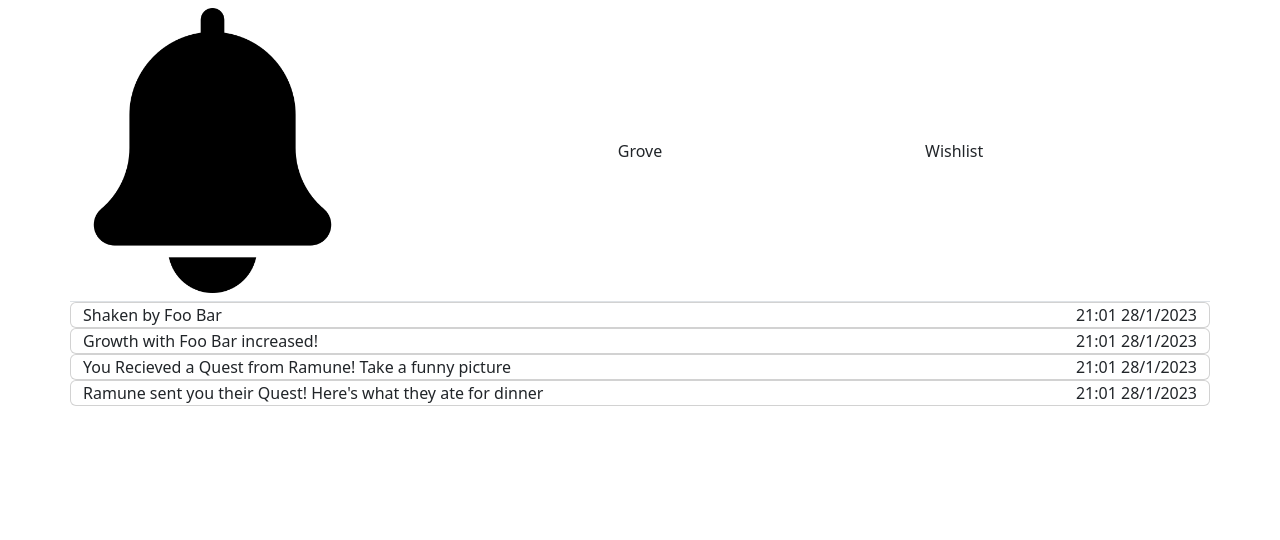
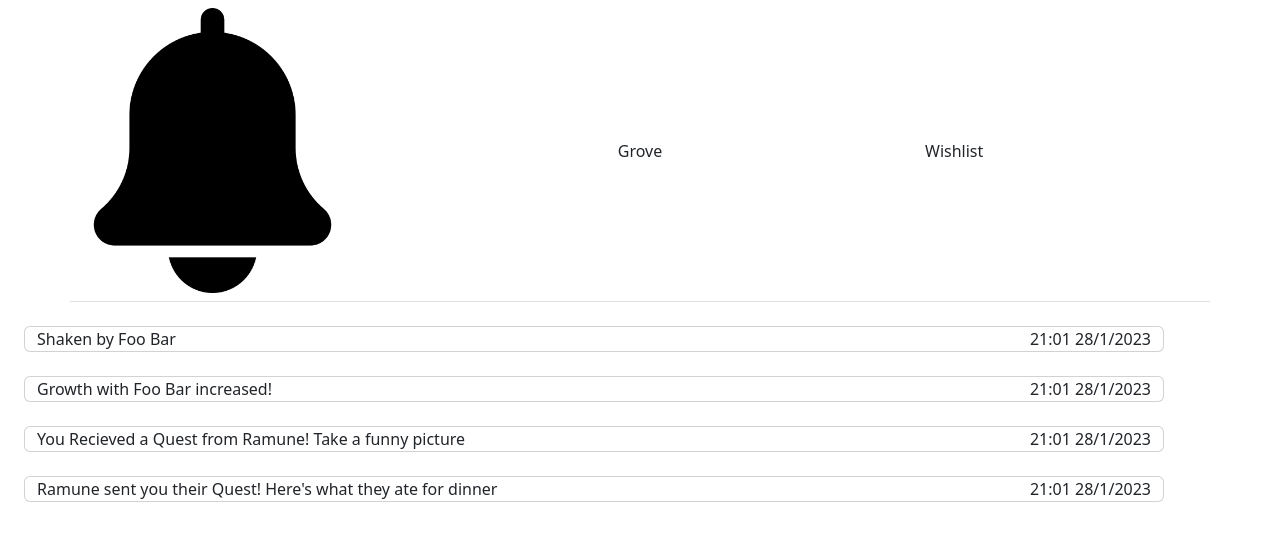
Before and after one commit to avanishsubbiah/Grove, a SvelteKit app in the folder grove-app/: page /noti in a window 1280 px wide. Shown: the top 540 px of the page. Built offline with nearby package versions, Linux system fonts and the light colour scheme.

Commit message:
REMOVE the unneeded CSS

```diff
--- a/grove-app/src/routes/noti/+page.svelte
+++ b/grove-app/src/routes/noti/+page.svelte
@@ -76,7 +76,7 @@
 </script>
 
 <style lang="postcss">
-  .homecard {
-		margin: 5 rem;
+  .mycards {
+		margin: 1.5rem;
   }
 </style>
```
